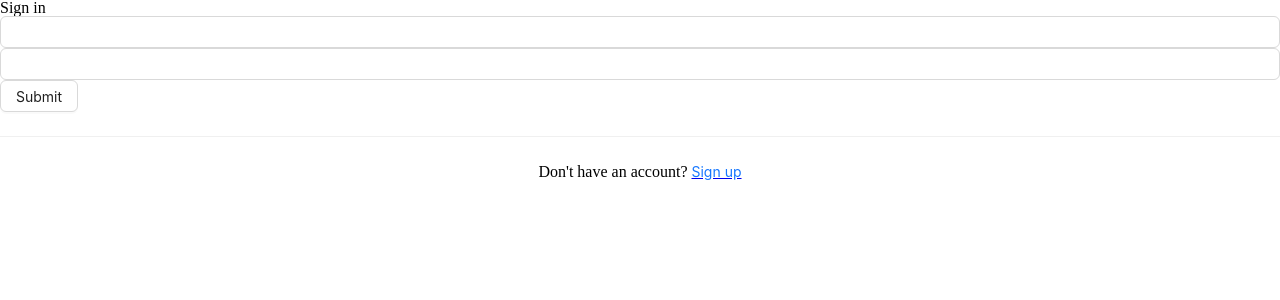
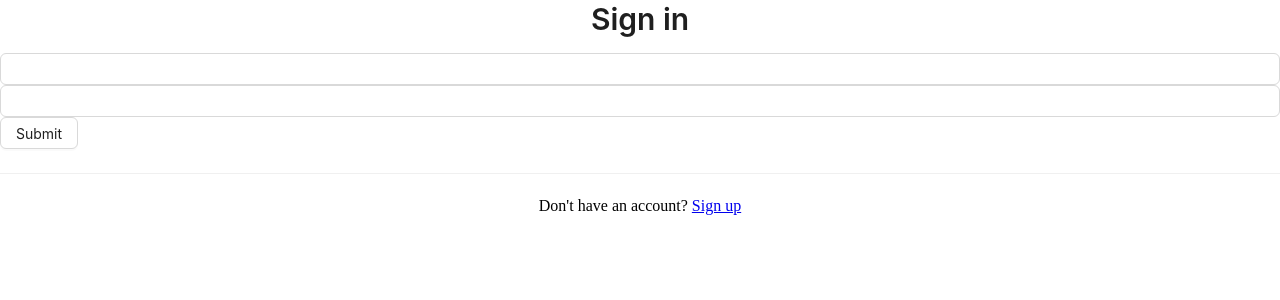
Before and after one commit to superihor20/quiz, a Next.js app: page /sign-in in a window 1280 px wide. Shown: the top 300 px of the page. Built offline with nearby package versions, Linux system fonts and the light colour scheme; no server answers.

Commit message:
title component

```diff
--- a/src/components/form/form-helper.tsx
+++ b/src/components/form/form-helper.tsx
@@ -1,4 +1,4 @@
-import { Divider, Typography } from 'antd';
+import { Divider } from 'antd';
 import Link from 'next/link';
 
 type FormHelper = {
@@ -9,19 +9,12 @@ type FormHelper = {
   };
 };
 
-const { Link: LinkAntd } = Typography;
-
 export const FormHelper: React.FC<FormHelper> = ({ link, text }) => {
   return (
     <>
       <Divider />
       <p style={{ textAlign: 'center' }}>
-        <span>{text}</span>{' '}
-        {link?.text && (
-          <Link href={link.url}>
-            <LinkAntd>{link.text}</LinkAntd>
-          </Link>
-        )}
+        <span>{text}</span> {link?.text && <Link href={link.url}>{link.text}</Link>}
       </p>
     </>
   );
--- a/src/components/screens/sign-in.tsx
+++ b/src/components/screens/sign-in.tsx
@@ -11,6 +11,7 @@ import { userCredentialsSchema } from '../../utils/zod-schemas/user-credentials.
 import { Form } from '../form/form';
 import { FormHelper } from '../form/form-helper';
 import { Input } from '../form/input';
+import { Title } from '../ui/title';
 
 export const SignIn = () => {
   const [, setAccessToken] = useLocalStorage<null | string>(localStorageKeys.ACCESS_TOKEN, null);
@@ -35,7 +36,9 @@ export const SignIn = () => {
 
   return (
     <div>
-      <h1>Sign in</h1>
+      <Title level={2} position="center">
+        Sign in
+      </Title>
       <Form onSubmit={handleSubmitHook((data) => handleSubmit(data))}>
         <Controller
           name="email"
--- /dev/null
+++ b/src/components/ui/title/index.tsx
@@ -0,0 +1,20 @@
+import { Typography } from 'antd';
+import { TitleProps as TitlePropsAntd } from 'antd/es/typography/Title';
+
+import { ComponentWithChildren } from '../../../types/component-with-children';
+
+import classes from './styles.module.css';
+
+const { Title: TitleAntd } = Typography;
+
+type TitleProps = ComponentWithChildren<
+  { position?: 'left' | 'center' | 'right' } & TitlePropsAntd
+>;
+
+export const Title: TitleProps = ({ children, position = 'left', ...antdTitleProps }) => {
+  return (
+    <TitleAntd className={`${classes[position]}`} {...antdTitleProps}>
+      {children}
+    </TitleAntd>
+  );
+};
--- /dev/null
+++ b/src/components/ui/title/styles.module.css
@@ -0,0 +1,11 @@
+.center {
+  text-align: center;
+}
+
+.left {
+  text-align: center;
+}
+
+.right {
+  text-align: center;
+}
```
